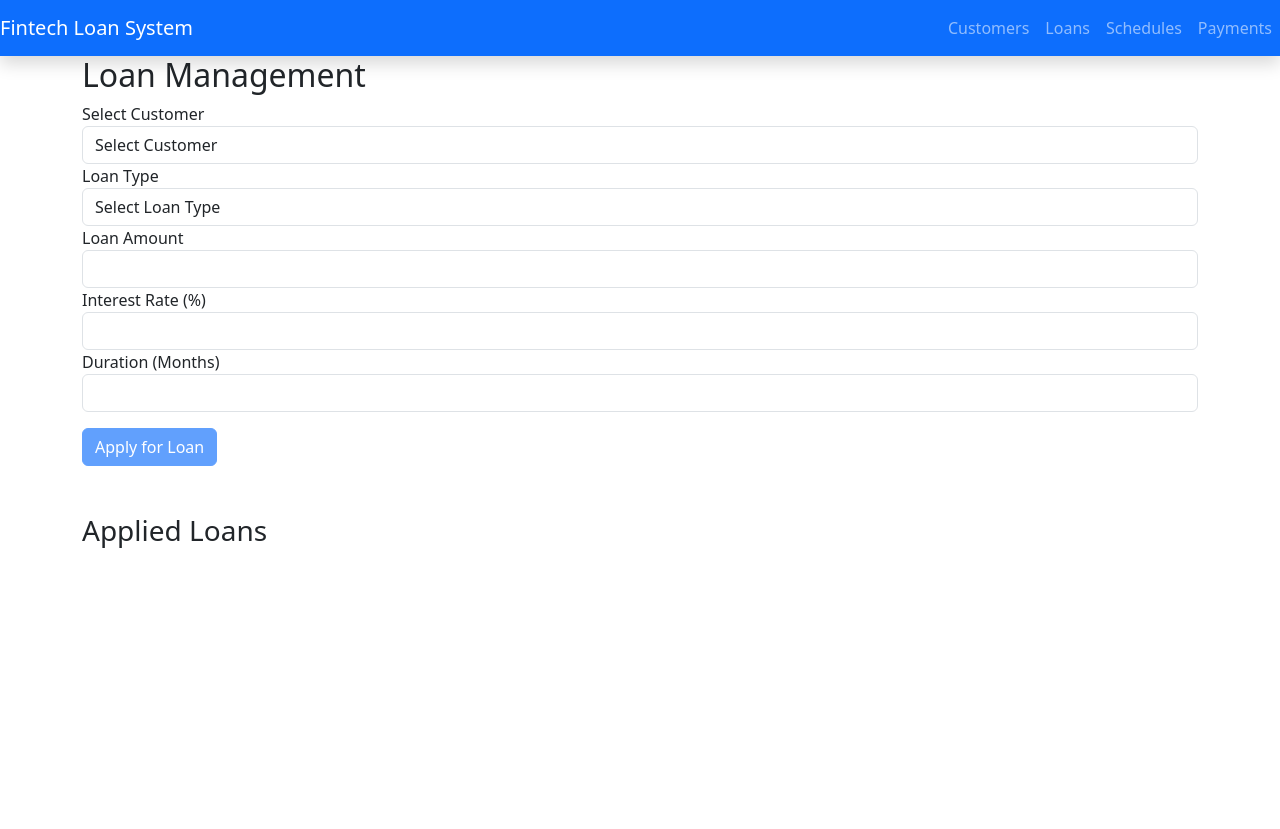
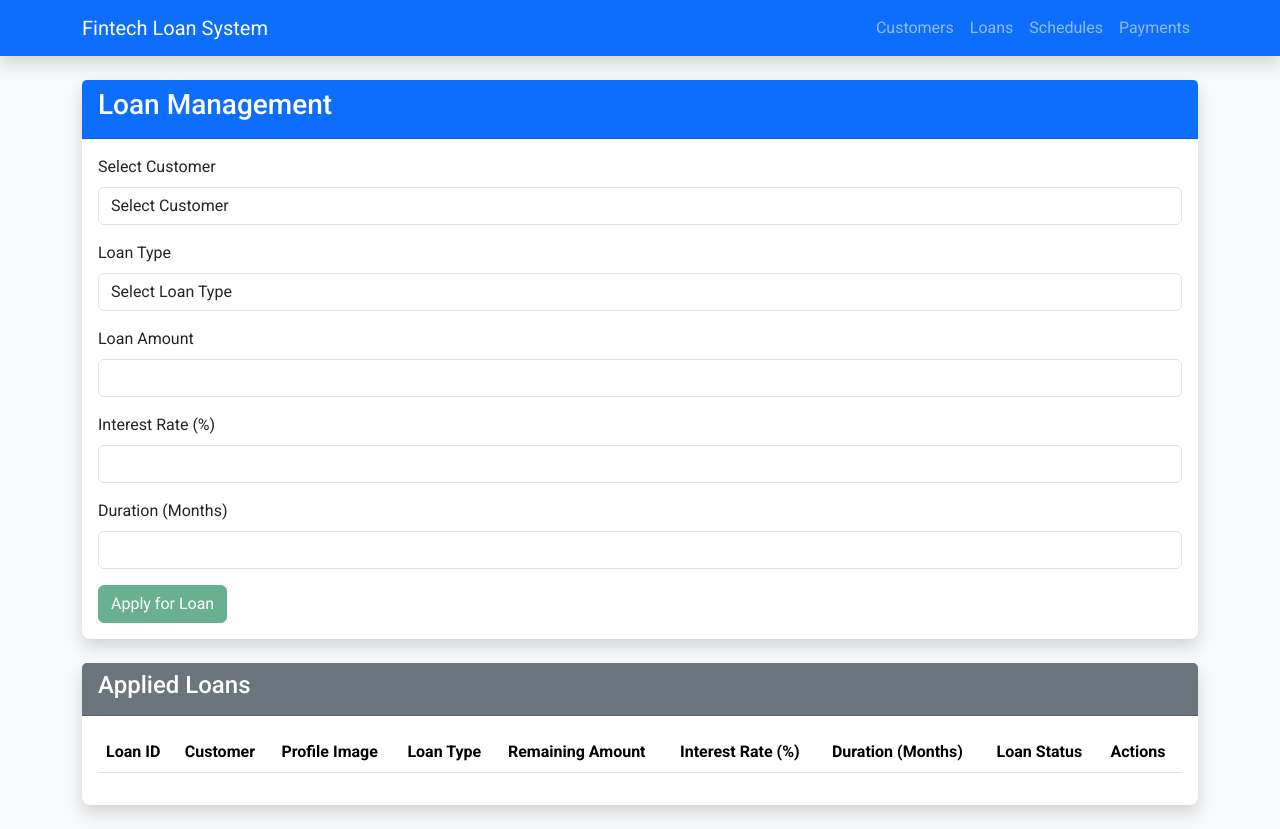
Before and after one commit to muiruri7/fintech-loan-processing-system, an Angular app: page /loans in a window 1280 px wide. Before the commit the page ends 800 px from the top, so only its background shows below. Built offline with nearby package versions, Linux system fonts and the light colour scheme.

Commit message:
implemented some few UI/UX changes

```diff
--- a/src/app/app.component.html
+++ b/src/app/app.component.html
@@ -1,5 +1,6 @@
 <nav class="navbar navbar-expand-lg navbar-dark bg-primary sticky-top shadow">
-  <a class="navbar-brand" href="#">Fintech Loan System</a>
+  <div class="container">
+    <a class="navbar-brand" routerLink="/">Fintech Loan System</a>
     <button class="navbar-toggler" type="button" data-bs-toggle="collapse" data-bs-target="#navbarNav"
       aria-controls="navbarNav" aria-expanded="false" aria-label="Toggle navigation">
       <span class="navbar-toggler-icon"></span>
@@ -12,6 +13,6 @@
         <li class="nav-item"><a class="nav-link" routerLink="/payments">Payments</a></li>
       </ul>
     </div>
+  </div>
 </nav>
-
 <router-outlet></router-outlet>
--- a/src/app/components/customers/customers.component.html
+++ b/src/app/components/customers/customers.component.html
@@ -1,69 +1,80 @@
-<div class="container">
-  <h2>Customer Management</h2>
+<div class="container my-4">
+  <!-- Customer Form Card -->
+  <div class="card shadow mb-4">
+    <div class="card-header bg-primary text-white">
+      <h3>Customer Management</h3>
+    </div>
+    <div class="card-body">
       <form [formGroup]="customerForm" (ngSubmit)="onSubmit()">
         <!-- Full Name -->
-    <div class="form-group">
-      <label>Full Name</label>
+        <div class="mb-3">
+          <label class="form-label">Full Name</label>
           <input formControlName="fullName" class="form-control" placeholder="Enter full name">
-      <div *ngIf="customerForm.get('fullName')?.invalid && (customerForm.get('fullName')?.dirty || customerForm.get('fullName')?.touched)" class="text-danger">
+          <div *ngIf="customerForm.get('fullName')?.invalid && (customerForm.get('fullName')?.touched || customerForm.get('fullName')?.dirty)" class="text-danger">
             Full Name is required.
           </div>
         </div>
 
         <!-- Email -->
-    <div class="form-group">
-      <label>Email</label>
+        <div class="mb-3">
+          <label class="form-label">Email</label>
           <input formControlName="email" class="form-control" placeholder="Enter email">
-      <div *ngIf="customerForm.get('email')?.invalid && (customerForm.get('email')?.dirty || customerForm.get('email')?.touched)" class="text-danger">
+          <div *ngIf="customerForm.get('email')?.invalid && (customerForm.get('email')?.touched || customerForm.get('email')?.dirty)" class="text-danger">
             Please enter a valid email.
           </div>
         </div>
 
         <!-- Phone -->
-    <div class="form-group">
-      <label>Phone</label>
+        <div class="mb-3">
+          <label class="form-label">Phone</label>
           <input formControlName="phone" class="form-control" placeholder="Enter phone number">
-      <div *ngIf="customerForm.get('phone')?.invalid && (customerForm.get('phone')?.dirty || customerForm.get('phone')?.touched)" class="text-danger">
+          <div *ngIf="customerForm.get('phone')?.invalid && (customerForm.get('phone')?.touched || customerForm.get('phone')?.dirty)" class="text-danger">
             Please enter a valid phone number (10-15 digits).
           </div>
         </div>
 
         <!-- Date of Registration -->
-    <div class="form-group">
-      <label>Date of Registration</label>
+        <div class="mb-3">
+          <label class="form-label">Date of Registration</label>
           <input formControlName="dateOfRegistration" type="date" class="form-control">
-      <div *ngIf="customerForm.get('dateOfRegistration')?.invalid && (customerForm.get('dateOfRegistration')?.dirty || customerForm.get('dateOfRegistration')?.touched)" class="text-danger">
+          <div *ngIf="customerForm.get('dateOfRegistration')?.invalid && (customerForm.get('dateOfRegistration')?.touched || customerForm.get('dateOfRegistration')?.dirty)" class="text-danger">
             Registration date is required.
           </div>
         </div>
 
         <!-- Customer Type -->
-    <div class="form-group">
-      <label>Customer Type</label>
+        <div class="mb-3">
+          <label class="form-label">Customer Type</label>
           <select formControlName="customerType" class="form-control">
             <option value="" disabled>Select Type</option>
             <option value="regular">Regular</option>
             <option value="premium">Premium</option>
           </select>
-      <div *ngIf="customerForm.get('customerType')?.invalid && (customerForm.get('customerType')?.dirty || customerForm.get('customerType')?.touched)" class="text-danger">
+          <div *ngIf="customerForm.get('customerType')?.invalid && (customerForm.get('customerType')?.touched || customerForm.get('customerType')?.dirty)" class="text-danger">
             Customer type is required.
           </div>
         </div>
 
         <!-- Profile Image -->
-    <div class="form-group">
-      <label>Profile Image</label>
+        <div class="mb-3">
+          <label class="form-label">Profile Image</label>
           <input type="file" (change)="onFileChange($event)" class="form-control">
         </div>
 
-    <button type="submit" class="btn btn-primary mt-3" [disabled]="customerForm.invalid">
+        <button type="submit" class="btn btn-success" [disabled]="customerForm.invalid">
           {{ isEditing ? 'Update Customer' : 'Add Customer' }}
         </button>
       </form>
+    </div>
+  </div>
 
-  <hr>
-
-  <table class="table table-striped mt-3" *ngIf="customers.length">
+  <!-- Customers Table Card -->
+  <div class="card shadow">
+    <div class="card-header bg-secondary text-white">
+      <h4>Customers List</h4>
+    </div>
+    <div class="card-body">
+      <table class="table table-hover">
         <thead>
           <tr>
             <th>Profile Image</th>
@@ -93,3 +104,5 @@
         </tbody>
       </table>
     </div>
+  </div>
+</div>
--- a/src/app/components/loan-schedule/loan-schedule.component.html
+++ b/src/app/components/loan-schedule/loan-schedule.component.html
@@ -1,7 +1,11 @@
-<div class="container">
+<div class="container my-4">
+  <!-- Loans Table Card -->
+  <div class="card shadow mb-4">
+    <div class="card-header bg-primary text-white">
       <h2>Loan Repayment Schedules</h2>
-  <!-- Table of loans with "View Schedule" button -->
-  <table class="table table-bordered" *ngIf="loans.length > 0">
+    </div>
+    <div class="card-body">
+      <table class="table table-hover" *ngIf="loans.length > 0">
         <thead>
           <tr>
             <th>Loan ID</th>
@@ -27,13 +31,18 @@
           </tr>
         </tbody>
       </table>
+    </div>
+  </div>
 
-  <!-- Display selected loan schedule -->
-  <div *ngIf="selectedLoanSchedule">
+  <!-- Selected Loan Schedule Card -->
+  <div class="card shadow" *ngIf="selectedLoanSchedule">
+    <div class="card-header bg-secondary text-white">
       <h3>Repayment Schedule for Loan ID: {{ selectedLoan?.id || 'N/A' }}</h3>
-    <div class="mb-3">
+    </div>
+    <div class="card-body">
+      <div class="mb-3 d-flex align-items-center">
         <img *ngIf="selectedCustomer?.profileImage" [src]="selectedCustomer.profileImage" alt="Profile Image" width="50">
-      <span class="ml-2">{{ selectedCustomer?.fullName }}</span>
+        <span class="ms-3">{{ selectedCustomer?.fullName }}</span>
       </div>
       <table class="table table-striped">
         <thead>
@@ -55,3 +64,4 @@
       </table>
     </div>
   </div>
+</div>
--- a/src/app/components/loan/loan.component.html
+++ b/src/app/components/loan/loan.component.html
@@ -1,9 +1,13 @@
-<div class="container">
-  <h2>Loan Management</h2>
+<div class="container my-4">
+  <!-- Loan Form Card -->
+  <div class="card shadow mb-4">
+    <div class="card-header bg-primary text-white">
+      <h3>Loan Management</h3>
+    </div>
+    <div class="card-body">
       <form [formGroup]="loanForm" (ngSubmit)="onSubmit()">
-    <!-- Customer selection -->
-    <div class="form-group">
-      <label>Select Customer</label>
+        <div class="mb-3">
+          <label class="form-label">Select Customer</label>
           <select formControlName="customerId" class="form-control">
             <option value="" disabled>Select Customer</option>
             <option *ngFor="let customer of customers" [value]="customer.email">
@@ -14,10 +18,8 @@
             Customer selection is required.
           </div>
         </div>
-
-    <!-- Loan Type Dropdown -->
-    <div class="form-group">
-      <label>Loan Type</label>
+        <div class="mb-3">
+          <label class="form-label">Loan Type</label>
           <select formControlName="loanType" class="form-control">
             <option value="" disabled>Select Loan Type</option>
             <option *ngFor="let type of loanTypes" [value]="type">{{ type }}</option>
@@ -26,43 +28,41 @@
             Loan Type is required.
           </div>
         </div>
-
-    <!-- Loan Amount -->
-    <div class="form-group">
-      <label>Loan Amount</label>
+        <div class="mb-3">
+          <label class="form-label">Loan Amount</label>
           <input formControlName="loanAmount" type="number" class="form-control">
           <div *ngIf="loanForm.get('loanAmount')?.invalid && (loanForm.get('loanAmount')?.touched || loanForm.get('loanAmount')?.dirty)" class="text-danger">
             Loan Amount is required and must be at least 1.
           </div>
         </div>
-
-    <!-- Interest Rate -->
-    <div class="form-group">
-      <label>Interest Rate (%)</label>
+        <div class="mb-3">
+          <label class="form-label">Interest Rate (%)</label>
           <input formControlName="interestRate" type="number" class="form-control">
           <div *ngIf="loanForm.get('interestRate')?.invalid && (loanForm.get('interestRate')?.touched || loanForm.get('interestRate')?.dirty)" class="text-danger">
             Interest Rate is required and cannot be negative.
           </div>
         </div>
-
-    <!-- Duration -->
-    <div class="form-group">
-      <label>Duration (Months)</label>
+        <div class="mb-3">
+          <label class="form-label">Duration (Months)</label>
           <input formControlName="duration" type="number" class="form-control">
           <div *ngIf="loanForm.get('duration')?.invalid && (loanForm.get('duration')?.touched || loanForm.get('duration')?.dirty)" class="text-danger">
             Duration is required and must be at least 1 month.
           </div>
         </div>
-
-    <button type="submit" class="btn btn-primary mt-3" [disabled]="loanForm.invalid">
+        <button type="submit" class="btn btn-success" [disabled]="loanForm.invalid">
           {{ isEditingLoan ? 'Update Loan' : 'Apply for Loan' }}
         </button>
       </form>
+    </div>
+  </div>
 
-  <!-- Applied Loans Table -->
-  <div class="mt-5">
-    <h3>Applied Loans</h3>
-    <table class="table table-bordered" *ngIf="loans.length > 0">
+  <!-- Applied Loans Table Card -->
+  <div class="card shadow">
+    <div class="card-header bg-secondary text-white">
+      <h4>Applied Loans</h4>
+    </div>
+    <div class="card-body">
+      <table class="table table-hover">
         <thead>
           <tr>
             <th>Loan ID</th>
@@ -99,3 +99,4 @@
       </table>
     </div>
   </div>
+</div>
--- a/src/index.html
+++ b/src/index.html
@@ -11,3 +11,4 @@
   <app-root></app-root>
 </body>
 </html>
+<script src="node_modules/bootstrap/dist/js/bootstrap.bundle.min.js"></script>
--- a/src/styles.scss
+++ b/src/styles.scss
@@ -1 +1,20 @@
 /* You can add global styles to this file, and also import other style files */
+@import url('https://fonts.googleapis.com/css2?family=Roboto:wght@400;500;700&display=swap');
+
+body {
+  font-family: 'Roboto', sans-serif;
+  background-color: #f8f9fa;
+}
+
+.btn {
+  transition: background-color 0.3s ease, box-shadow 0.3s ease;
+}
+
+.btn:hover {
+  box-shadow: 0 4px 8px rgba(0,0,0,0.2);
+}
+
+.card {
+  border: none;
+  border-radius: 0.5rem;
+}
```
Also changed, not shown: src/app/components/payment/payment.component.html (+16 -14 lines). Lines whose indentation alone changed are shown as unchanged.
